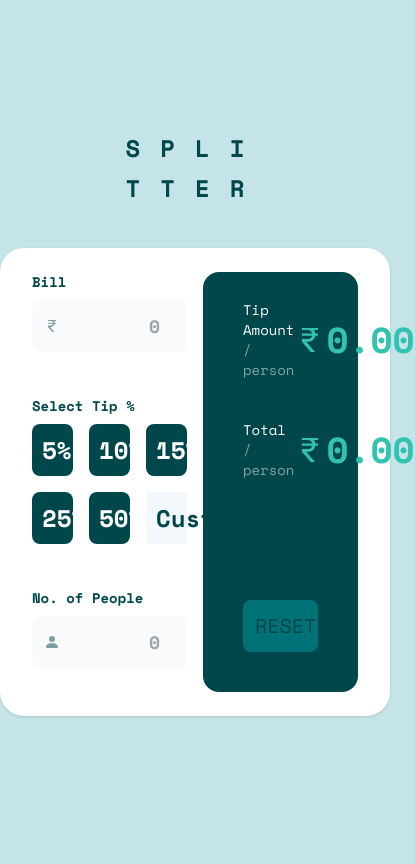
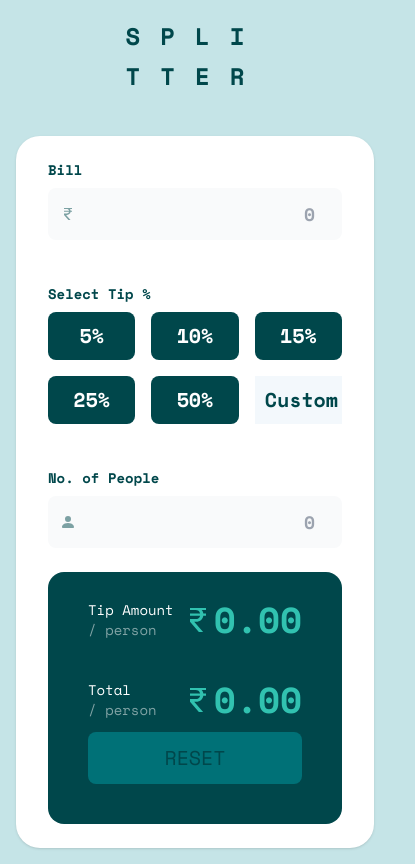
Before and after one commit to codebyabhisheknayar/tip-calculator, an Angular app: page / in a window 390 px wide. Shown: the whole page, 415 px wide, since content can reach past the window. Built offline with nearby package versions, Linux system fonts and the light colour scheme.

Commit message:
refactor(core): update build and responsive

```diff
--- a/src/app/app.component.html
+++ b/src/app/app.component.html
@@ -1,11 +1,11 @@
-<div class="container flex justify-center items-center h-full m-auto">
-  <div class="w-full max-w-5xl h-full flex flex-col justify-center">
+<div class="container flex justify-center items-center md:h-full m-auto">
+  <div class="w-full max-md:p-4 max-w-5xl md:h-full flex flex-col justify-center">
     <h1
       class="text-2xl font-bold text-center text-wrap break-words max-w-[160px] uppercase mx-auto tracking-[20px] leading-[40px] text-primary">
       Splitter
     </h1>
     <div class="p-6 px-8 mt-10 bg-white rounded-3xl shadow">
-      <div class="grid grid-cols-2 gap-x-4">
+      <div class="grid grid-cols-1 md:grid-cols-2 gap-x-4">
         <form [formGroup]="billForm" (ngSubmit)="onSubmit()">
           <div class="mb-11">
             <label for="first_name" class="block mb-2 text-sm  text-primary font-bold">Bill</label>
@@ -32,7 +32,7 @@
             </small>
             }
             @if(billForm.get('billAmount')?.hasError('min')){
-            <small>
+            <small class="text-red-700">
               Bill amount must be greater than zero.
             </small>
             }
@@ -42,10 +42,10 @@
             <label for="first_name" class="block mb-2 text-sm  text-primary font-bold">Select Tip %</label>
             <div class="grid grid-cols-3 gap-4">
               @for(value of predefinedValues; track value) {
-              <button  [ngClass]="{'bg-primary-500': selectedPredefinedTip === value}" class="p-2.5 rounded-lg bg-primary text-white font-bold text-2xl" type="button"
+              <button  [ngClass]="{'bg-primary-500': selectedPredefinedTip === value}" class="p-2.5 rounded-lg bg-primary text-white font-bold text-xl lg:text-2xl" type="button"
                 (click)="onButtonClick(value)">{{value}}%</button>
               }
-              <button class="p-2.5 bg-[#F3F8FC] text-2xl font-bold text-primary" type="button"
+              <button class="p-2.5 bg-[#F3F8FC] text-xl lg:text-2xl font-bold text-primary" type="button"
                 (click)="onCustom()">Custom</button>
             </div>
             @if(billForm.hasError('tipRequired') && billForm.get('predefinedValue')?.touched){
```
Also changed, not shown: 7 other files (tests, documents, lock files or other folders).
